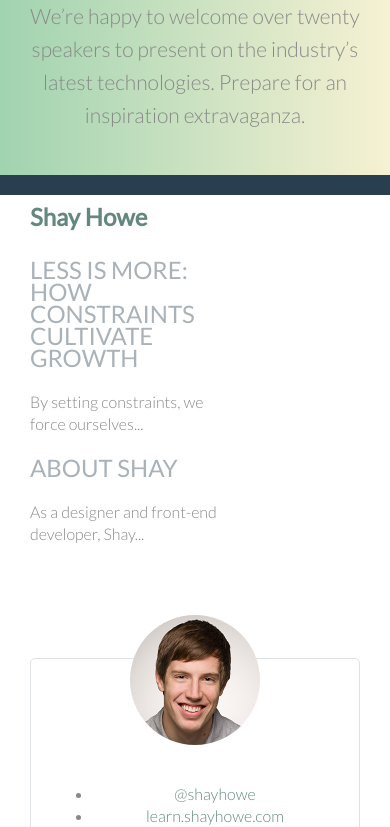
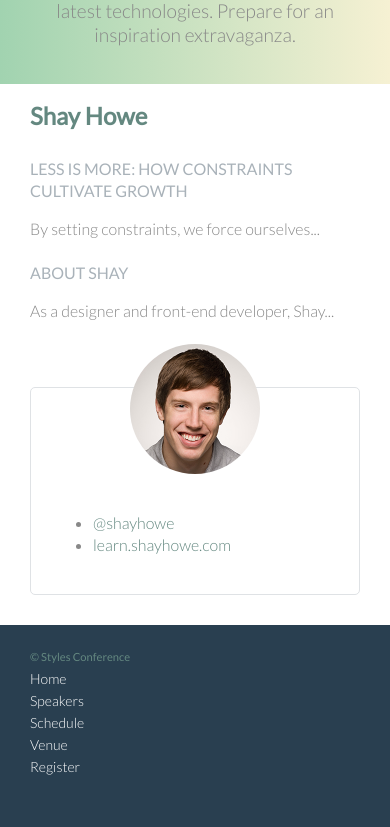
Before and after one commit to eastie71/learn_shayhowe, a website built with webpack: page app/speakers.html in a window 390 px wide. Shown: the part 323-1150 px from the top of the page. After the commit the page ends 1127 px from the top, so only its background shows below. Built offline with nearby package versions, Linux system fonts and the light colour scheme.

Commit message:
Adjust Lead and Speakers page for Mobile

```diff
--- a/app/assets/stylesheets/base/_global.css
+++ b/app/assets/stylesheets/base/_global.css
@@ -56,7 +56,10 @@ img {
   }
 }
 .col-2-3 {
-  width: 66.66%;
+  width: 100%;
+  @mixin atLarge {
+    width: 66.66%;
+  }
 }
 .col-1-3,
 .col-2-3 {
@@ -105,10 +108,16 @@ h1, h2, h3, h4 {
 }
 
 h1 {
-  font-size: 2.25rem;
-  line-height: 2.75rem;
+  font-size: 1.6rem;
+  line-height: 2rem;
+  @mixin atLarge {
+    font-size: 2.25rem;
+    line-height: 2.75rem;
+  }
 }
 h2 {
+  margin-top: 0px;
+  padding-top: 10px;
   font-size: 1.5rem;
   line-height: 2.75rem;
 }
@@ -143,20 +152,6 @@ strong {
 
 cite, em {
   font-style: italic;
-}
-
-/*
-  ========================================
-  Leads
-  ========================================
-*/
-
-.lead {
-  text-align: center;
-}
-.lead p {
-  font-size: 21px;
-  line-height: 33px;
 }
 
 /*
@@ -208,31 +203,6 @@ p a {
     padding-bottom: 44px;
     padding-top: 44px;
   }
-}
-
-
-
- /*
-  ========================================
-  Speakers
-  ========================================
-*/
-
-.speaker {
-  margin-bottom: 44px;
-}
-.speaker-info {
-  border: 1px solid #dfe2e5;
-  border-radius: 5px;
-  margin-top: 88px;
-  padding: 22px;
-  text-align: center;
-}
-.speaker-info img {
-  border-radius: 50%;
-  height: 130px;
-  margin: -66px 0 22px 0;
-  vertical-align: top;
 }
 
 /*
--- /dev/null
+++ b/app/assets/stylesheets/modules/_lead.css
@@ -0,0 +1,17 @@
+/*
+  ========================================
+  Leads
+  ========================================
+*/
+
+.lead {
+  text-align: center;
+}
+.lead p {
+  font-size: 1.2rem;
+  line-height: 1.5rem;
+  @mixin atLarge {
+    font-size: 1.3125rem;
+    line-height: 2.0625rem;
+  }
+}
--- /dev/null
+++ b/app/assets/stylesheets/modules/_speaker.css
@@ -0,0 +1,41 @@
+/*
+  ========================================
+  Speakers
+  ========================================
+*/
+
+.speaker {
+  margin-bottom: 44px;
+}
+.speaker-sub-head {
+  color: #a9b2b9;
+  text-transform: uppercase;
+  font-weight: 400;
+  font-size: 1rem;
+  margin-top: 0px;
+  @mixin atSmall {
+    margin-top: 25px;
+  }
+  @mixin atLarge {
+    font-size: 0.875rem;
+  }
+}
+.speaker-info {
+  border: 1px solid #dfe2e5;
+  border-radius: 5px;
+  padding: 22px;
+  margin-top: 40px;
+  @mixin atLarge {
+    margin-top: 88px;
+  }
+  text-align: center;
+  li {
+    text-align: left;
+  }
+}
+.speaker-info img {
+  border-radius: 50%;
+  height: 130px;
+  margin: -66px 0 22px 0;
+  vertical-align: top;
+}
--- a/app/assets/stylesheets/styles.css
+++ b/app/assets/stylesheets/styles.css
@@ -10,3 +10,5 @@
 @import "modules/_wrapper";
 @import "modules/_nav";
 @import "modules/_row";
+@import "modules/_lead";
+@import "modules/_speaker";
--- a/app/speakers.html
+++ b/app/speakers.html
@@ -27,16 +27,17 @@
 
           <div class="col-2-3">
             <h2>Shay Howe</h2>
-            <h5>Less Is More: How Constraints Cultivate Growth</h5>
-
+            <div class="speaker-sub-head">
+              Less Is More: How Constraints Cultivate Growth
+            </div>
             <p>By setting constraints, we force ourselves...</p>
 
-            <h5>About Shay</h5>
-
+            <div class="speaker-sub-head">
+              About Shay
+            </div>
             <p>As a designer and front-end developer, Shay...</p>
           </div><!--
-
-          --><aside class="col-1-3">
+          --><aside class="col-1-3 col-1-3--no-border-bottom">
             <div class="speaker-info">
                 <img src="assets/images/speakers/shay-howe.jpg" alt="Shay Howe">
                 <ul>
--- a/app/temp/stylesheets/main.css
+++ b/app/temp/stylesheets/main.css
@@ -418,8 +418,15 @@ img {
 	}
 
 .col-2-3 {
-  width: 66.66%;
+  width: 100%;
 }
+
+@media (min-width: 960px) {
+
+.col-2-3 {
+    width: 66.66%
+}
+	}
 
 @media (min-width: 960px) {
 
@@ -473,11 +480,21 @@ h1, h2, h3, h4 {
 }
 
 h1 {
-  font-size: 2.25rem;
-  line-height: 2.75rem;
+  font-size: 1.6rem;
+  line-height: 2rem;
 }
 
+@media (min-width: 960px) {
+
+h1 {
+    font-size: 2.25rem;
+    line-height: 2.75rem
+}
+	}
+
 h2 {
+  margin-top: 0px;
+  padding-top: 10px;
   font-size: 1.5rem;
   line-height: 2.75rem;
 }
@@ -526,21 +543,6 @@ strong {
 
 cite, em {
   font-style: italic;
-}
-
-/*
-  ========================================
-  Leads
-  ========================================
-*/
-
-.lead {
-  text-align: center;
-}
-
-.lead p {
-  font-size: 21px;
-  line-height: 33px;
 }
 
 /*
@@ -604,31 +606,6 @@ p a {
     padding-top: 44px
 }
 	}
-
-/*
-  ========================================
-  Speakers
-  ========================================
-*/
-
-.speaker {
-  margin-bottom: 44px;
-}
-
-.speaker-info {
-  border: 1px solid #dfe2e5;
-  border-radius: 5px;
-  margin-top: 88px;
-  padding: 22px;
-  text-align: center;
-}
-
-.speaker-info img {
-  border-radius: 50%;
-  height: 130px;
-  margin: -66px 0 22px 0;
-  vertical-align: top;
-}
 
 /*
   ========================================
@@ -1211,7 +1188,95 @@ textarea {
 	}
 
 .row-alt {
-   background: #cbe2c1; /* fallback if gradient is not supported */
-   background: linear-gradient(to right, #a1d3b0, #f6f1d3);
-   padding: 44px 0 22px 0;
- }
+  background: #cbe2c1; /* fallback if gradient is not supported */
+  background: linear-gradient(to right, #a1d3b0, #f6f1d3);
+  padding: 15px 0 15px 0;
+}
+
+@media (min-width: 960px) {
+
+.row-alt {
+     padding: 44px 0 22px 0
+}
+	}
+
+/*
+  ========================================
+  Leads
+  ========================================
+*/
+
+.lead {
+  text-align: center;
+}
+
+.lead p {
+  font-size: 1.2rem;
+  line-height: 1.5rem;
+}
+
+@media (min-width: 960px) {
+
+.lead p {
+    font-size: 1.3125rem;
+    line-height: 2.0625rem
+}
+	}
+
+/*
+  ========================================
+  Speakers
+  ========================================
+*/
+
+.speaker {
+  margin-bottom: 44px;
+}
+
+.speaker-sub-head {
+  color: #a9b2b9;
+  text-transform: uppercase;
+  font-weight: 400;
+  font-size: 1rem;
+  margin-top: 0px;
+}
+
+@media (min-width: 530px) {
+
+.speaker-sub-head {
+    margin-top: 25px
+}
+	}
+
+@media (min-width: 960px) {
+
+.speaker-sub-head {
+    font-size: 0.875rem
+}
+	}
+
+.speaker-info {
+  border: 1px solid #dfe2e5;
+  border-radius: 5px;
+  padding: 22px;
+  margin-top: 40px;
+  text-align: center;
+}
+
+@media (min-width: 960px) {
+
+.speaker-info {
+    margin-top: 88px
+}
+	}
+
+.speaker-info li {
+    text-align: left;
+  }
+
+.speaker-info img {
+  border-radius: 50%;
+  height: 130px;
+  margin: -66px 0 22px 0;
+  vertical-align: top;
+}
```
Also changed, not shown: app/assets/stylesheets/modules/_row.css (+7 -4 lines), 1 other file.
